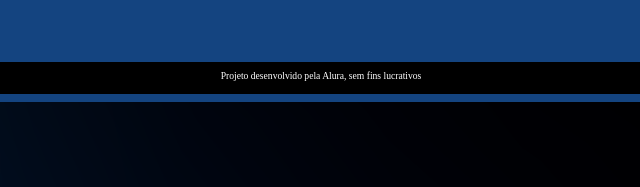
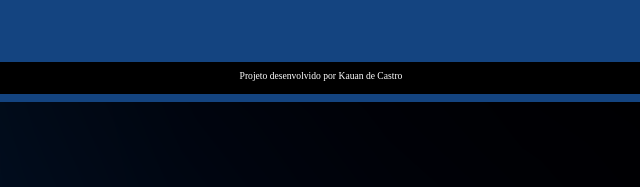
Before and after one commit to kauan700/projeto-3, a plain HTML site: page index.html in a window 1280 px wide. Shown: the part 706-893 px from the top of the page, 327-967 px from the left. Drawn offline with Linux system fonts and the light colour scheme; files whose address does not match are found by name.

Commit message:
Update index.html

```diff
--- a/index.html
+++ b/index.html
@@ -25,7 +25,7 @@
         </section>
     </main>
     <footer>
-        <p>Projeto desenvolvido pela Alura, sem fins lucrativos</p>
+        <p>Projeto desenvolvido por Kauan de Castro</p>
     </footer>
     <script src="app.js"></script>
     <script src="perguntas.js"></script>
```
